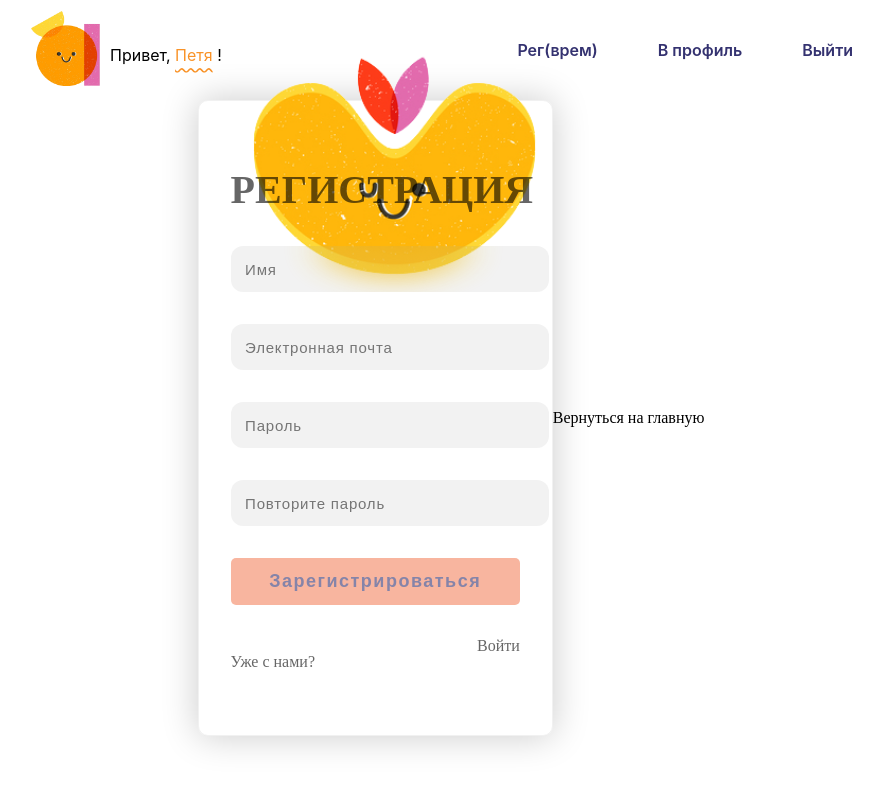
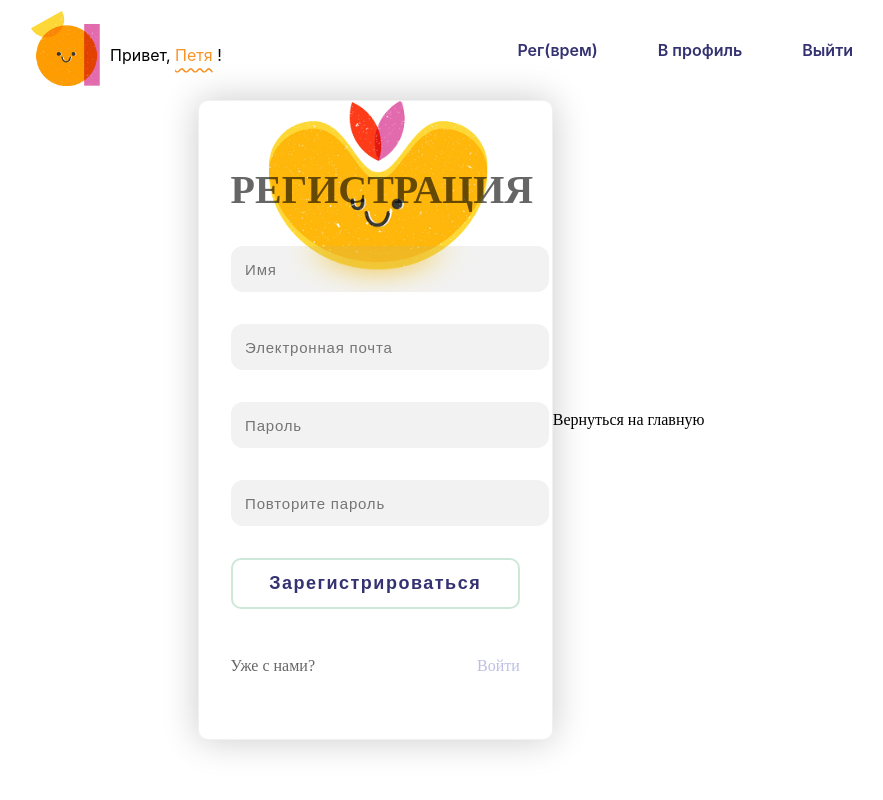
Before and after one commit to Team38-Hackaton/frontend, a React (Create React App) app: page /register in a window 1280 px wide. Shown: the top 800 px of the page, without its empty margins (189-1072 px from the left). Built offline with nearby package versions, Linux system fonts and the light colour scheme.

Commit message:
Исправил 2 кнопки и картинку в форме регистрации

```diff
--- a/src/components/register/Register.css
+++ b/src/components/register/Register.css
@@ -65,18 +65,13 @@ h1 {
 }
 
 .login-container form button {
-  background-color: var(--primary-color);
+  /* background-color: var(--primary-color);
   color: var(--text);
   display: block;
-  padding: 13px;
+
   border-radius: 5px;
   outline: none;
-  font-size: 18px;
-  letter-spacing: 1.5px;
-  font-weight: bold;
-  width: 100%;
-  cursor: pointer;
-  margin-bottom: 2rem;
+
   transition: all 0.1s ease-in-out;
   border: none;
   -webkit-border-radius: 5px;
@@ -86,16 +81,36 @@ h1 {
   -webkit-transition: all 0.1s ease-in-out;
   -moz-transition: all 0.1s ease-in-out;
   -ms-transition: all 0.1s ease-in-out;
-  -o-transition: all 0.1s ease-in-out;
+  -o-transition: all 0.1s ease-in-out; */
+  display: flex;
+  justify-content: center;
+  align-items: center;
+  gap: 10px;
+  cursor: pointer;
+
+  padding: 13px;
+  margin-bottom: 2rem;
+
+  background-color: var(--main);
+  background-color: transparent;
+  border: solid 2px var(--main);
+  color: var(--text);
+
+  width: 100%;
+
+  font-size: 18px;
+  font-weight: 600;
+  border-radius: 10px;
+  font-style: normal;
+  line-height: normal;
+  letter-spacing: 1.5px;
+  transition: 0.3s;
 }
 
 .login-container form button:hover {
-  box-shadow: 0 0 10px 1px rgba(0, 0, 0, 0.15);
-  transform: scale(1.02);
-  -webkit-transform: scale(1.02);
-  -moz-transform: scale(1.02);
-  -ms-transform: scale(1.02);
-  -o-transform: scale(1.02);
+  color: white;
+  background-color: var(--accent);
+  border: solid 2px transparent;
 }
 
 .circle {
@@ -112,9 +127,9 @@ h1 {
 
 .illustration {
   position: absolute;
-  top: -14%;
-  right: -2px;
-  width: 90%;
+  top: -5.5%;
+  right: 14%;
+  width: 70%;
 }
 
 .circle-one {
@@ -143,6 +158,7 @@ h1 {
   margin: 1rem 0;
   display: flex;
   justify-content: space-between;
+  align-items: center;
 }
 .opacity {
   opacity: 0.6;
@@ -161,6 +177,15 @@ h1 {
 
 .theme-btn:hover {
   width: 40px !important;
+}
+
+.link {
+  color: rgb(147, 147, 211);
+  text-decoration: none;
+}
+
+.link:hover {
+  color: rgb(92, 92, 215);
 }
 
 @keyframes wobble {
--- a/src/components/register/Register.jsx
+++ b/src/components/register/Register.jsx
@@ -20,11 +20,11 @@ const Register = ({onRegister}) => {
                       <input type="email" placeholder="Электронная почта" />
                       <input type="password" placeholder="Пароль" />
                       <input type="password" placeholder="Повторите пароль" />
-                      <button className="opacity">Зарегистрироваться</button>
+                      <button>Зарегистрироваться</button>
                   </form>
                   <div className="register-forget opacity">
                     <p>Уже с нами?</p>
-                    <Link to='/login'>Войти</Link>
+                    <Link className="link" to='/login'>Войти</Link>
                   </div>
               </div>
               {/* <div className="circle circle-two"></div> */}
```
